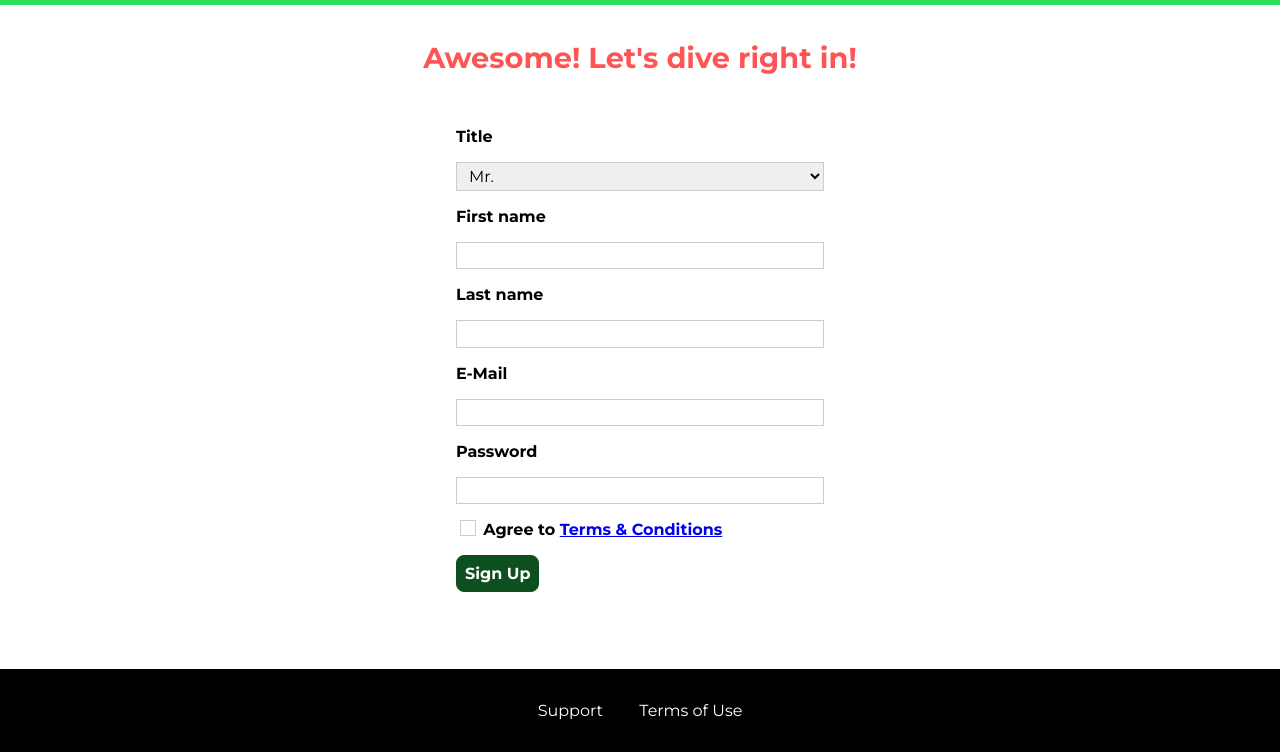
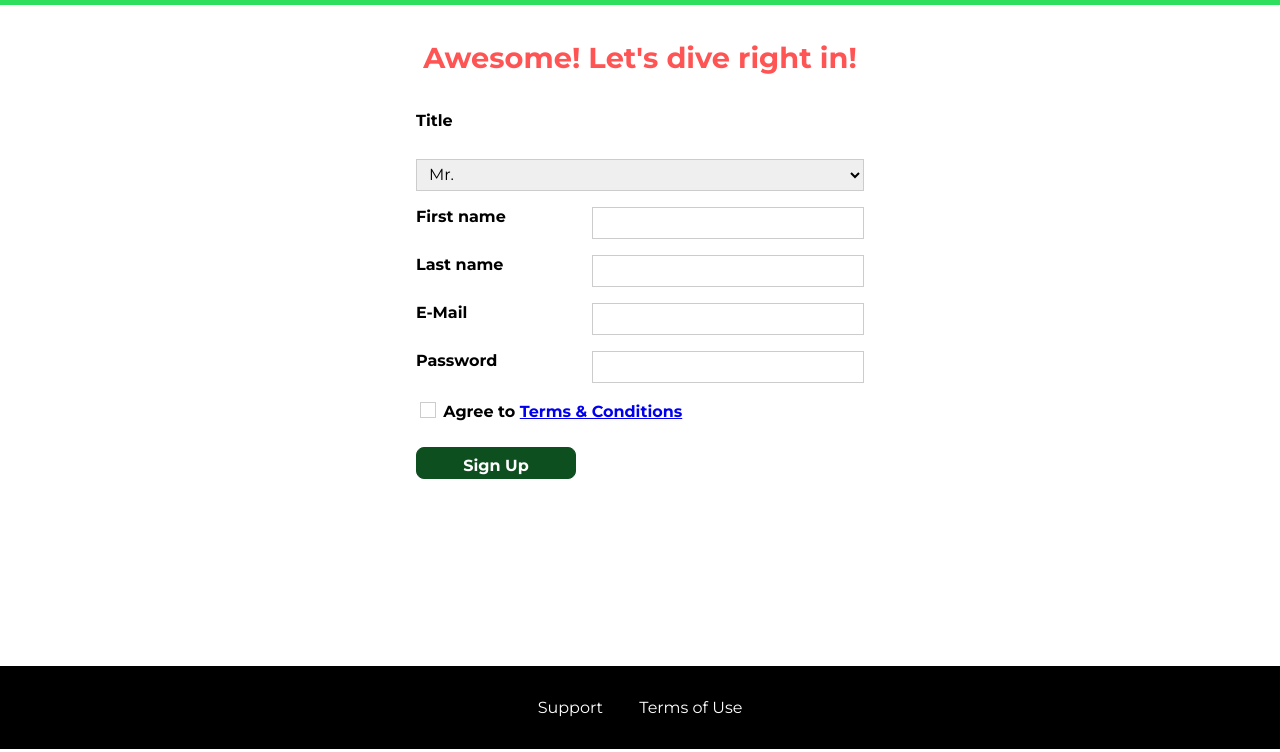
Before and after one commit to firattale/Hosting-Web-Page, a plain HTML site: page start-hosting/index.html in a window 1280 px wide. Shown: the part 51-803 px from the top of the page. Drawn offline with Linux system fonts and the light colour scheme.

Commit message:
adding grid

```diff
--- a/shared.css
+++ b/shared.css
@@ -1,18 +1,26 @@
-@import url('https://fonts.googleapis.com/css?family=Anton|Montserrat:400,700|Roboto:300,900');
+@import url("https://fonts.googleapis.com/css?family=Anton|Montserrat:400,700|Roboto:300,900");
 
 * {
     box-sizing: border-box;
 }
-
+html {
+    height: 100%;
+}
 body {
     font-family: "Montserrat", "Verdana", sans-serif;
     margin: 0;
     overflow-x: hidden;
+    display: grid;
+    grid-template-rows: 3.5rem auto fit-content(8rem);
+    grid-template-areas:
+        "header"
+        "main"
+        "footer";
+    height: 100%;
 }
 
 main {
-    min-height: calc(100vh - 3.5rem - 8rem);
-    margin-top: 3.5rem;
+    grid-area: main;
 }
 
 .backdrop {
@@ -86,6 +94,7 @@ main {
     background: black;
     padding: 2rem;
     margin-top: 3rem;
+    grid-area: footer;
 }
 
 .main-footer__links {
@@ -133,7 +142,7 @@ main {
 
 .button[disabled] {
     cursor: not-allowed;
-    border:  #a1a1a1;
+    border: #a1a1a1;
     background: #ccc;
     color: #a1a1a1;
 }
@@ -164,6 +173,24 @@ main {
 
 .mobile-nav__item a {
     font-size: 1.5rem;
+    text-decoration: none;
+    color: #0e4f1f;
+    font-weight: bold;
+    padding: 0.2rem 0;
+}
+
+.mobile-nav__item--cta a {
+    color: white;
+    background: #ff1b68;
+    padding: 0.5rem 1rem;
+    border-radius: 8px;
+}
+
+.mobile-nav__item--cta a:hover,
+.mobile-nav__item--cta a:active {
+    color: #ff1b68;
+    background: white;
+    border: none;
 }
 
 .open {
@@ -197,8 +224,7 @@ main {
         margin: 0 1rem;
     }
 
-    .main-nav__item a,
-    .mobile-nav__item a {
+    .main-nav__item a {
         text-decoration: none;
         color: #0e4f1f;
         font-weight: bold;
@@ -211,8 +237,7 @@ main {
         border-bottom: 5px solid white;
     }
 
-    .main-nav__item--cta a,
-    .mobile-nav__item--cta a {
+    .main-nav__item--cta a {
         color: white;
         background: #ff1b68;
         padding: 0.5rem 1rem;
@@ -220,9 +245,7 @@ main {
     }
 
     .main-nav__item--cta a:hover,
-    .main-nav__item--cta a:active,
-    .mobile-nav__item--cta a:hover,
-    .mobile-nav__item--cta a:active {
+    .main-nav__item--cta a:active {
         color: #ff1b68;
         background: white;
         border: none;
--- a/start-hosting/index.html
+++ b/start-hosting/index.html
@@ -65,10 +65,12 @@
       <input type="email" id="email" />
       <label for="password">Password</label>
       <input type="password" id="password" />
-      <input type="checkbox" id="agree-terms" />
-      <label for="agree-terms">Agree to <a href="#">Terms &amp; Conditions</a>
-      </label>
-      <button type="submit" class="button" >Sign Up</button>
+      <div class="signup-form__checkbox">
+        <input type="checkbox" id="agree-terms" />
+        <label for="agree-terms">Agree to <a href="#">Terms &amp; Conditions</a>
+        </label>
+      </div>
+      <button type="submit" class="button">Sign Up</button>
     </form>
   </main>
   <footer class="main-footer">
--- a/start-hosting/start-hosting.css
+++ b/start-hosting/start-hosting.css
@@ -10,6 +10,9 @@ main {
 
 .signup-form {
 	padding: 1rem;
+	display: grid;
+	grid-auto-rows: 2rem;
+	grid-row-gap: 0.5rem;
 }
 
 .signup-form label {
@@ -20,11 +23,8 @@ main {
 .signup-form input,
 .signup-form select {
 	display: block;
-	margin-top: 1rem;
 	width: 100%;
 }
-
-
 
 .signup-form input[id*="terms"],
 .signup-form input[id*="terms"] + label {
@@ -62,7 +62,6 @@ main {
 
 .signup-form button[type="submit"] {
 	display: block;
-	margin-top: 1rem;
 }
 
 .signup-form input.invalid,
@@ -75,6 +74,16 @@ main {
 @media (min-width: 40rem) {
 	.signup-form {
 		margin: auto;
-		width: 25rem;
+		width: 30rem;
+		grid-template-columns: 10rem auto;
+		grid-row-gap: 1rem;
+		grid-column-gap: 1rem;
+	}
+	.signup-form__checkbox {
+		grid-column: span 2;
+	}
+
+	#title {
+		grid-column: span 2;
 	}
 }
```
Also changed, not shown: index.html (+1 -0 lines).
